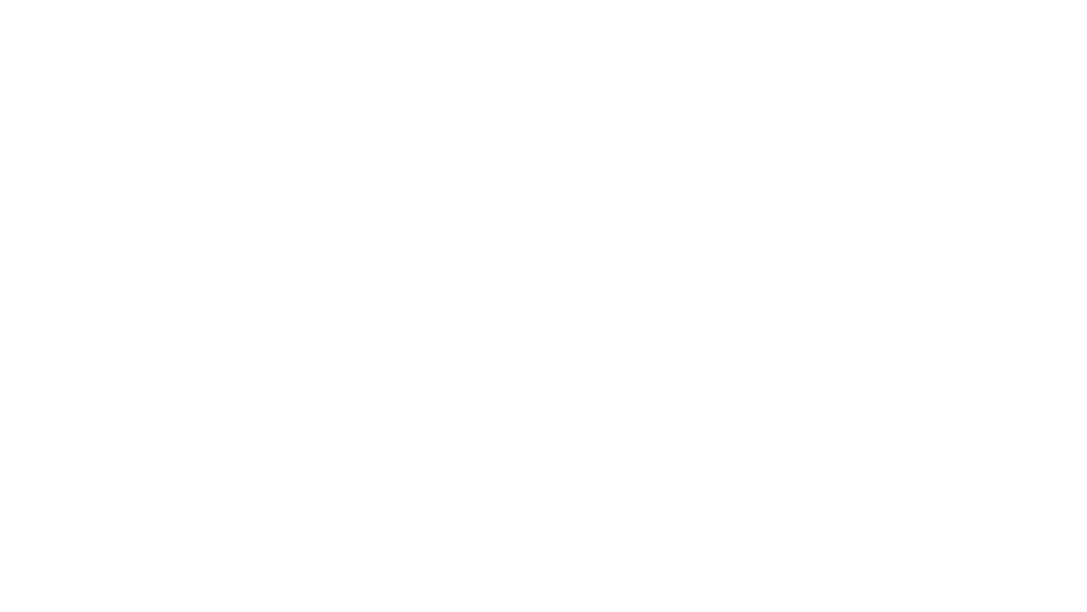
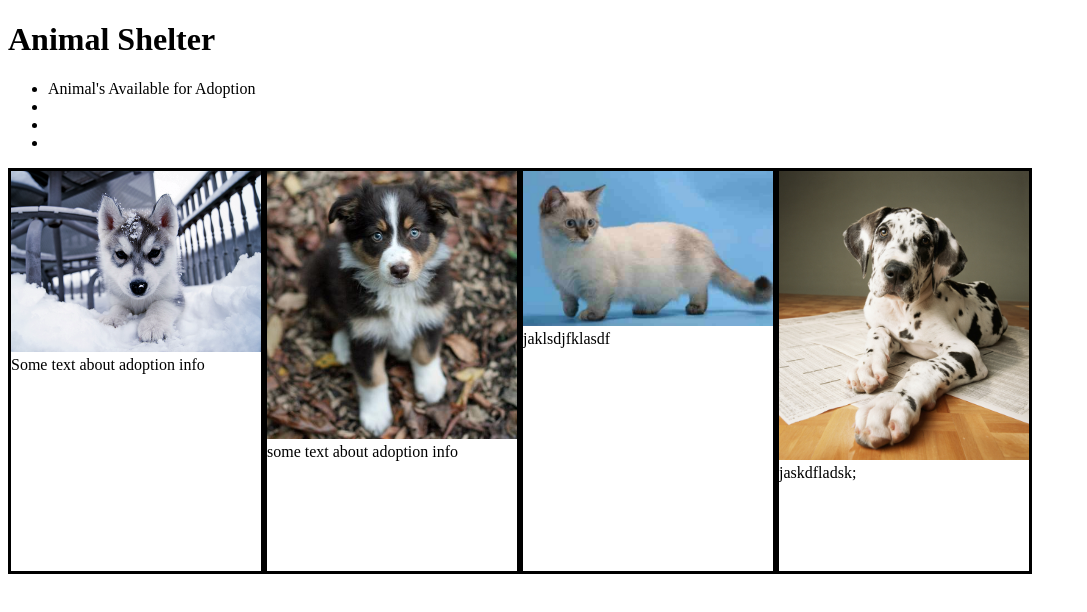
Before and after one commit to Fealios/styling-practice, a plain HTML site: page animalshelter.html in a window 1280 px wide. Shown: the whole page, without its empty margins (0-1087 px from the left). Drawn offline with Linux system fonts and the light colour scheme.

Commit message:
add 4 photos of animals to be adopted, arranged them in columns with borders.

```diff
--- a/animalshelter.html
+++ b/animalshelter.html
@@ -1,9 +1,36 @@
 <!DOCTYPE html>
 <html>
   <head>
+    <link rel="stylesheet" href="css/animalshelter.css" type="text/css">
     <title>Animal Shelter</title>
   </head>
   <body>
+    <h1>Animal Shelter</h1>
 
+    <ul>
+      <li>Animal's Available for Adoption</li>
+      <li></li>
+      <li></li>
+      <li></li>
+    </ul>
+
+    <div class="left">
+      <img src="images/husky.png" alt="husky" />
+      Some text about adoption info
+    </div>
+    <div class="right">
+      <img src="images/australianshep.jpg" alt="aussie" />
+      some text about adoption info
+    </div>
+
+    <div class="left">
+      <img src="images/kitten.jpg" alt="kitten" />
+      jaklsdjfklasdf
+    </div>
+
+    <div class="right">
+      <img src="images/greatdane.jpg" alt="greatdane" />
+      jaskdfladsk;
+    </div>
   </body>
 </html>
--- a/css/animalshelter.css
+++ b/css/animalshelter.css
@@ -0,0 +1,11 @@
+div {
+  float: left;
+  border: solid;
+  width: 250px;
+  height: 400px;
+}
+
+img {
+  float: top;
+  width: 250px;
+}
```
Also changed, not shown: images/australianshep.jpg (added), images/greatdane.jpg (added), images/husky.png (added), images/kitten.jpg (added).
